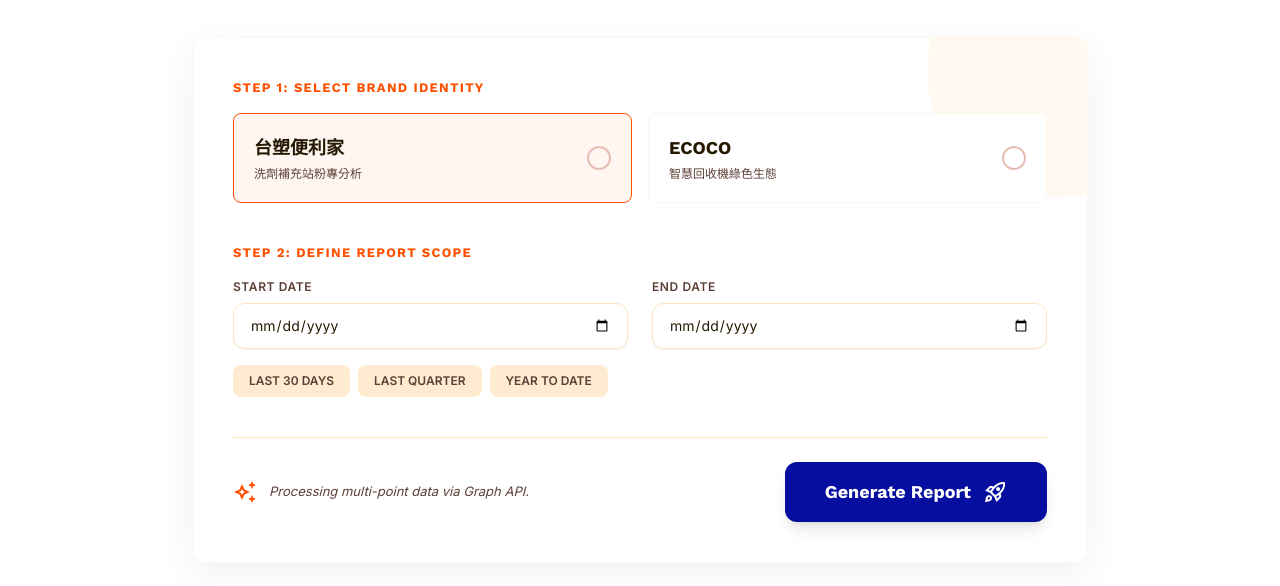
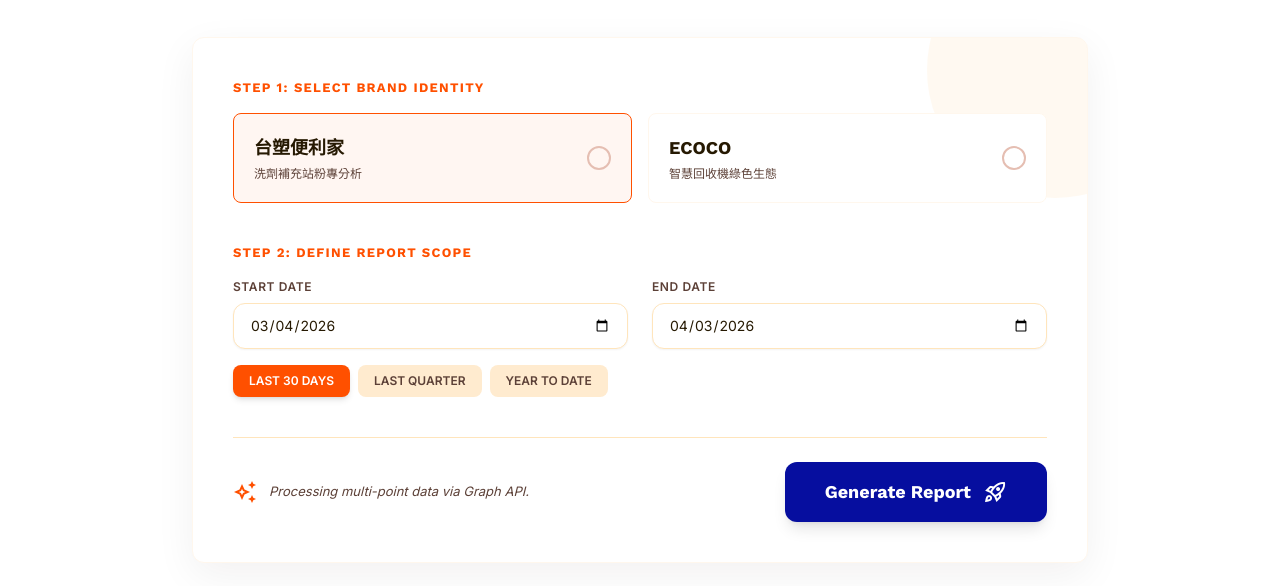
Before and after one commit to phyto626/social-report-fpg, a website: page public/index.html in a window 1280 px wide. Both pictures are taken after a click on the button "LAST 30 DAYS". Shown: the part 214-800 px from the top of the page. Drawn offline with nearby package versions, Linux system fonts and the light colour scheme.

Commit message:
fix: resolve javascript initialization crash on buttons

```diff
--- a/public/index.html
+++ b/public/index.html
@@ -195,9 +195,9 @@
 
                         <!-- Quick-Select Presets -->
                         <div class="flex flex-wrap gap-2 mt-4">
-                            <button type="button" onclick="setPreset('last30')" class="px-4 py-2 rounded-lg bg-surface-container text-xs font-bold text-on-surface-variant hover:bg-[#FF5000] hover:text-white transition-all active:scale-95">LAST 30 DAYS</button>
-                            <button type="button" onclick="setPreset('lastQuarter')" class="px-4 py-2 rounded-lg bg-surface-container text-xs font-bold text-on-surface-variant hover:bg-[#FF5000] hover:text-white transition-all active:scale-95">LAST QUARTER</button>
-                            <button type="button" onclick="setPreset('ytd')" class="px-4 py-2 rounded-lg bg-surface-container text-xs font-bold text-on-surface-variant hover:bg-[#FF5000] hover:text-white transition-all active:scale-95">YEAR TO DATE</button>
+                            <button id="btnLast30" type="button" onclick="setPreset('last30', event)" class="px-4 py-2 rounded-lg bg-surface-container text-xs font-bold text-on-surface-variant hover:bg-[#FF5000] hover:text-white transition-all active:scale-95">LAST 30 DAYS</button>
+                            <button id="btnLastQuarter" type="button" onclick="setPreset('lastQuarter', event)" class="px-4 py-2 rounded-lg bg-surface-container text-xs font-bold text-on-surface-variant hover:bg-[#FF5000] hover:text-white transition-all active:scale-95">LAST QUARTER</button>
+                            <button id="btnYtd" type="button" onclick="setPreset('ytd', event)" class="px-4 py-2 rounded-lg bg-surface-container text-xs font-bold text-on-surface-variant hover:bg-[#FF5000] hover:text-white transition-all active:scale-95">YEAR TO DATE</button>
                         </div>
                     </section>
 
@@ -295,7 +295,7 @@
             document.getElementById('errorMsg').style.display = 'none';
         }
 
-        function setPreset(type) {
+        function setPreset(type, evt) {
             const dEnd = new Date();
             const dStart = new Date();
 
@@ -315,14 +315,16 @@
             document.querySelectorAll('button[onclick^="setPreset"]').forEach(btn => {
                 btn.className = "px-4 py-2 rounded-lg bg-surface-container text-xs font-bold text-on-surface-variant hover:bg-[#FF5000] hover:text-white transition-all active:scale-95";
             });
-            event.target.className = "px-4 py-2 rounded-lg bg-[#FF5000] text-white text-xs font-bold shadow-md active:scale-95 transition-all";
+            if (evt && evt.currentTarget) {
+                evt.currentTarget.className = "px-4 py-2 rounded-lg bg-[#FF5000] text-white text-xs font-bold shadow-md active:scale-95 transition-all";
+            }
         }
 
         // Init date range picker (default = last 30 days)
         setPreset('last30');
         // Visually set the first button as active
-        if(document.querySelector('button[onclick="setPreset(\\'last30\\')"]')) {
-            document.querySelector('button[onclick="setPreset(\\'last30\\')"]').className = "px-4 py-2 rounded-lg bg-[#FF5000] text-white text-xs font-bold shadow-md active:scale-95 transition-all";
+        if(document.getElementById('btnLast30')) {
+            document.getElementById('btnLast30').className = "px-4 py-2 rounded-lg bg-[#FF5000] text-white text-xs font-bold shadow-md active:scale-95 transition-all";
         }
 
         // Generate Report Trigger
```
